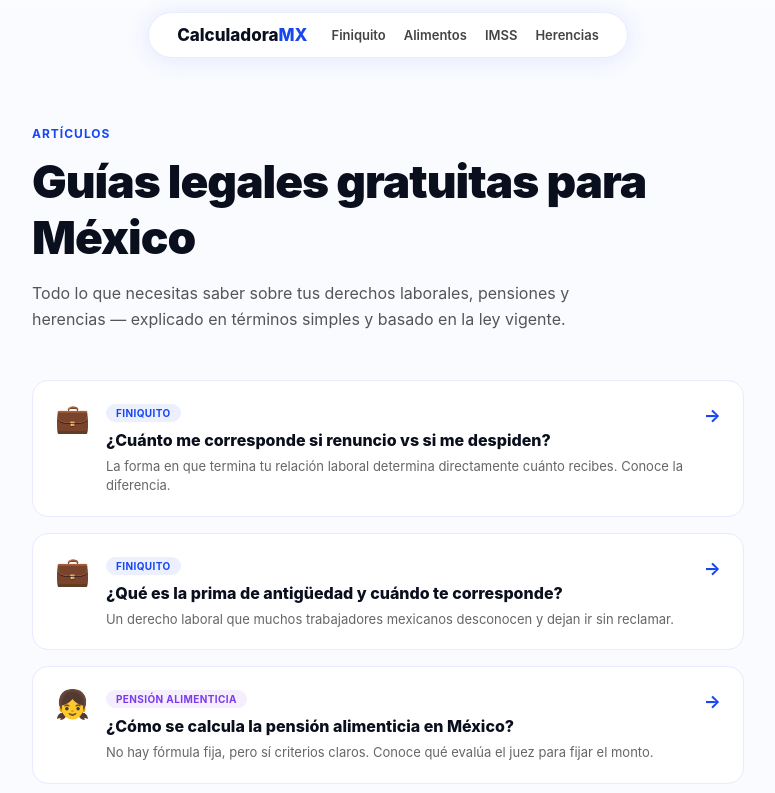
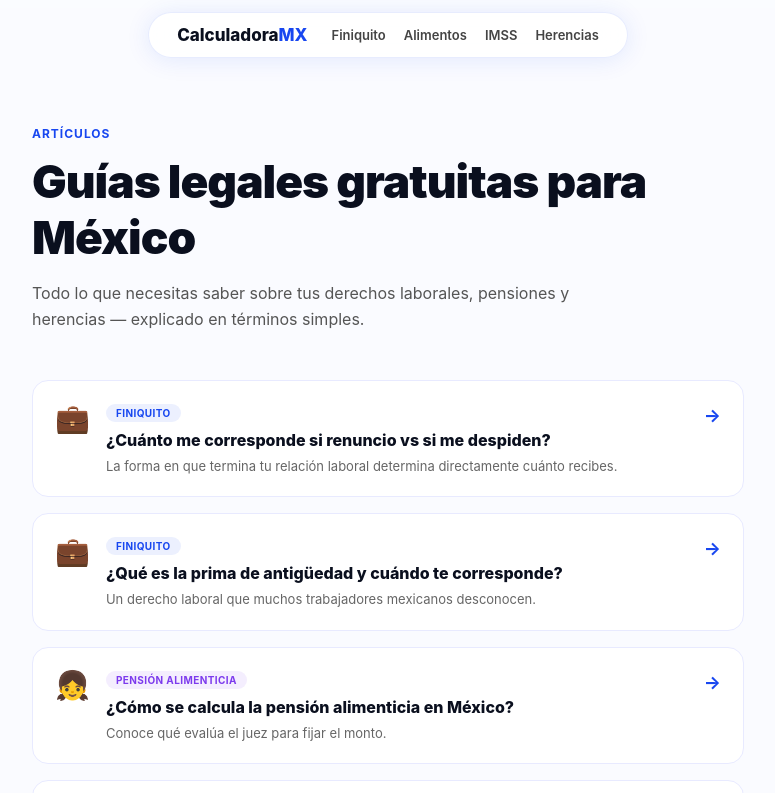
Before and after one commit to Aaavrenim/calculadoramx, a Next.js app: page /blog in a window 1280 px wide. Shown: the top 793 px of the page, without its empty margins (252-1027 px from the left). Built offline with nearby package versions, Linux system fonts and the light colour scheme.

Commit message:
Update page.js

```diff
--- a/app/blog/page.js
+++ b/app/blog/page.js
@@ -1,28 +1,21 @@
-"use client";
 import Link from "next/link";
 
-export const metadata = {
-  title: "Artículos legales y laborales en México | CalculadoraMX",
-  description: "Guías gratuitas sobre finiquito, pensión alimenticia, IMSS y herencias en México. Basadas en la ley mexicana vigente.",
-};
-
 const ARTICULOS = [
-  { href: "/blog/renuncia-vs-despido", tag: "Finiquito", color: "#1847f0", emoji: "💼", titulo: "¿Cuánto me corresponde si renuncio vs si me despiden?", desc: "La forma en que termina tu relación laboral determina directamente cuánto recibes. Conoce la diferencia." },
-  { href: "/blog/prima-de-antiguedad", tag: "Finiquito", color: "#1847f0", emoji: "💼", titulo: "¿Qué es la prima de antigüedad y cuándo te corresponde?", desc: "Un derecho laboral que muchos trabajadores mexicanos desconocen y dejan ir sin reclamar." },
-  { href: "/blog/como-se-calcula-pension-alimenticia", tag: "Pensión Alimenticia", color: "#7c3aed", emoji: "👧", titulo: "¿Cómo se calcula la pensión alimenticia en México?", desc: "No hay fórmula fija, pero sí criterios claros. Conoce qué evalúa el juez para fijar el monto." },
-  { href: "/blog/que-pasa-si-no-pagan-pension", tag: "Pensión Alimenticia", color: "#7c3aed", emoji: "👧", titulo: "¿Qué pasa si no pagan la pensión alimenticia?", desc: "El incumplimiento tiene consecuencias legales serias: embargo, arraigo e incluso cárcel." },
-  { href: "/blog/regimen-73-vs-97", tag: "Pensión IMSS", color: "#0891b2", emoji: "🏛️", titulo: "Régimen 73 vs Régimen 97: ¿cuál te aplica?", desc: "Dos sistemas completamente distintos. Una sola fecha determina cuál es el tuyo y cuánto recibirás." },
-  { href: "/blog/modalidad-40", tag: "Pensión IMSS", color: "#0891b2", emoji: "🏛️", titulo: "Modalidad 40 del IMSS: qué es y cuándo conviene", desc: "Una herramienta poco conocida para aumentar tu pensión cotizando voluntariamente al IMSS." },
-  { href: "/blog/consultar-semanas-imss", tag: "Pensión IMSS", color: "#0891b2", emoji: "🏛️", titulo: "¿Cómo consultar mis semanas cotizadas en el IMSS?", desc: "Guía paso a paso para saber cuántas semanas tienes, desde tu celular o computadora." },
-  { href: "/blog/muerte-sin-testamento", tag: "Herencias", color: "#059669", emoji: "📋", titulo: "¿Qué pasa si alguien muere sin testamento en México?", desc: "Cuando no hay testamento, la ley decide quién hereda. Conoce el orden que establece el Código Civil." },
-  { href: "/blog/herencias-e-impuestos", tag: "Herencias", color: "#059669", emoji: "📋", titulo: "¿Las herencias pagan impuestos en México?", desc: "En general no, pero hay excepciones importantes que debes conocer antes de vender un bien heredado." },
-  { href: "/blog/derechos-laborales-mexico", tag: "Finiquito", color: "#1847f0", emoji: "💼", titulo: "Guía completa de derechos laborales en México", desc: "Aguinaldo, vacaciones, IMSS, PTU y más. Todo lo que la LFT garantiza a cada trabajador mexicano." },
+  { href: "/blog/renuncia-vs-despido", color: "#1847f0", emoji: "💼", titulo: "¿Cuánto me corresponde si renuncio vs si me despiden?", tag: "Finiquito", desc: "La forma en que termina tu relación laboral determina directamente cuánto recibes." },
+  { href: "/blog/prima-de-antiguedad", color: "#1847f0", emoji: "💼", titulo: "¿Qué es la prima de antigüedad y cuándo te corresponde?", tag: "Finiquito", desc: "Un derecho laboral que muchos trabajadores mexicanos desconocen." },
+  { href: "/blog/como-se-calcula-pension-alimenticia", color: "#7c3aed", emoji: "👧", titulo: "¿Cómo se calcula la pensión alimenticia en México?", tag: "Pensión Alimenticia", desc: "Conoce qué evalúa el juez para fijar el monto." },
+  { href: "/blog/que-pasa-si-no-pagan-pension", color: "#7c3aed", emoji: "👧", titulo: "¿Qué pasa si no pagan la pensión alimenticia?", tag: "Pensión Alimenticia", desc: "El incumplimiento tiene consecuencias legales serias." },
+  { href: "/blog/regimen-73-vs-97", color: "#0891b2", emoji: "🏛️", titulo: "Régimen 73 vs Régimen 97: ¿cuál te aplica?", tag: "Pensión IMSS", desc: "Una sola fecha determina cuál es el tuyo y cuánto recibirás." },
+  { href: "/blog/modalidad-40", color: "#0891b2", emoji: "🏛️", titulo: "Modalidad 40 del IMSS: qué es y cuándo conviene", tag: "Pensión IMSS", desc: "Aumenta tu pensión cotizando voluntariamente al IMSS." },
+  { href: "/blog/consultar-semanas-imss", color: "#0891b2", emoji: "🏛️", titulo: "¿Cómo consultar mis semanas cotizadas en el IMSS?", tag: "Pensión IMSS", desc: "Guía paso a paso desde tu celular o computadora." },
+  { href: "/blog/muerte-sin-testamento", color: "#059669", emoji: "📋", titulo: "¿Qué pasa si alguien muere sin testamento en México?", tag: "Herencias", desc: "Conoce el orden que establece el Código Civil Federal." },
+  { href: "/blog/herencias-e-impuestos", color: "#059669", emoji: "📋", titulo: "¿Las herencias pagan impuestos en México?", tag: "Herencias", desc: "En general no, pero hay excepciones importantes." },
+  { href: "/blog/derechos-laborales-mexico", color: "#1847f0", emoji: "💼", titulo: "Guía completa de derechos laborales en México", tag: "Finiquito", desc: "Aguinaldo, vacaciones, IMSS, PTU y más según la LFT." },
 ];
 
 export default function Blog() {
   return (
     <div style={{ minHeight: "100vh", background: "#fafbff", fontFamily: "'Inter','Segoe UI',sans-serif" }}>
-
       <header style={{ position: "sticky", top: 12, zIndex: 100, display: "flex", justifyContent: "center", padding: "0 16px" }}>
         <div style={{ background: "rgba(255,255,255,0.85)", backdropFilter: "blur(16px)", borderRadius: 100, padding: "12px 28px", display: "flex", alignItems: "center", gap: 24, boxShadow: "0 2px 24px rgba(24,71,240,0.10)", border: "1px solid rgba(24,71,240,0.10)" }}>
           <a href="/" style={{ fontWeight: 800, fontSize: 17, color: "#0a0f1e", textDecoration: "none" }}>Calculadora<span style={{ color: "#1847f0" }}>MX</span></a>
@@ -33,23 +26,18 @@ export default function Blog() {
           </nav>
         </div>
       </header>
-
       <div style={{ maxWidth: 760, margin: "0 auto", padding: "60px 24px 80px" }}>
         <p style={{ fontSize: 12, color: "#1847f0", fontWeight: 700, letterSpacing: 1, marginBottom: 12 }}>ARTÍCULOS</p>
         <h1 style={{ fontSize: "clamp(28px,6vw,46px)", fontWeight: 900, color: "#0a0f1e", margin: "0 0 12px", letterSpacing: -1 }}>
           Guías legales gratuitas para México
         </h1>
         <p style={{ fontSize: 16, color: "#555", lineHeight: 1.6, marginBottom: 48, maxWidth: 560 }}>
-          Todo lo que necesitas saber sobre tus derechos laborales, pensiones y herencias — explicado en términos simples y basado en la ley vigente.
+          Todo lo que necesitas saber sobre tus derechos laborales, pensiones y herencias — explicado en términos simples.
         </p>
-
         <div style={{ display: "flex", flexDirection: "column", gap: 16 }}>
           {ARTICULOS.map((a) => (
             <Link key={a.href} href={a.href} style={{ textDecoration: "none" }}>
-              <div style={{
-                background: "#fff", border: "1.5px solid #e8eaff", borderRadius: 16,
-                padding: "20px 22px", display: "flex", gap: 16, alignItems: "flex-start",
-              }}>
+              <div style={{ background: "#fff", border: "1.5px solid #e8eaff", borderRadius: 16, padding: "20px 22px", display: "flex", gap: 16, alignItems: "flex-start" }}>
                 <span style={{ fontSize: 28, flexShrink: 0 }}>{a.emoji}</span>
                 <div style={{ flex: 1 }}>
                   <span style={{ display: "inline-block", background: `${a.color}15`, color: a.color, fontSize: 10, fontWeight: 700, padding: "3px 10px", borderRadius: 100, marginBottom: 8, letterSpacing: 0.4 }}>
@@ -63,7 +51,6 @@ export default function Blog() {
             </Link>
           ))}
         </div>
-
         <div style={{ borderTop: "1px solid #e0e4ff", marginTop: 48, paddingTop: 24 }}>
           <a href="/" style={{ fontSize: 13, color: "#1847f0", fontWeight: 600, textDecoration: "none" }}>← Volver al inicio</a>
         </div>
```
